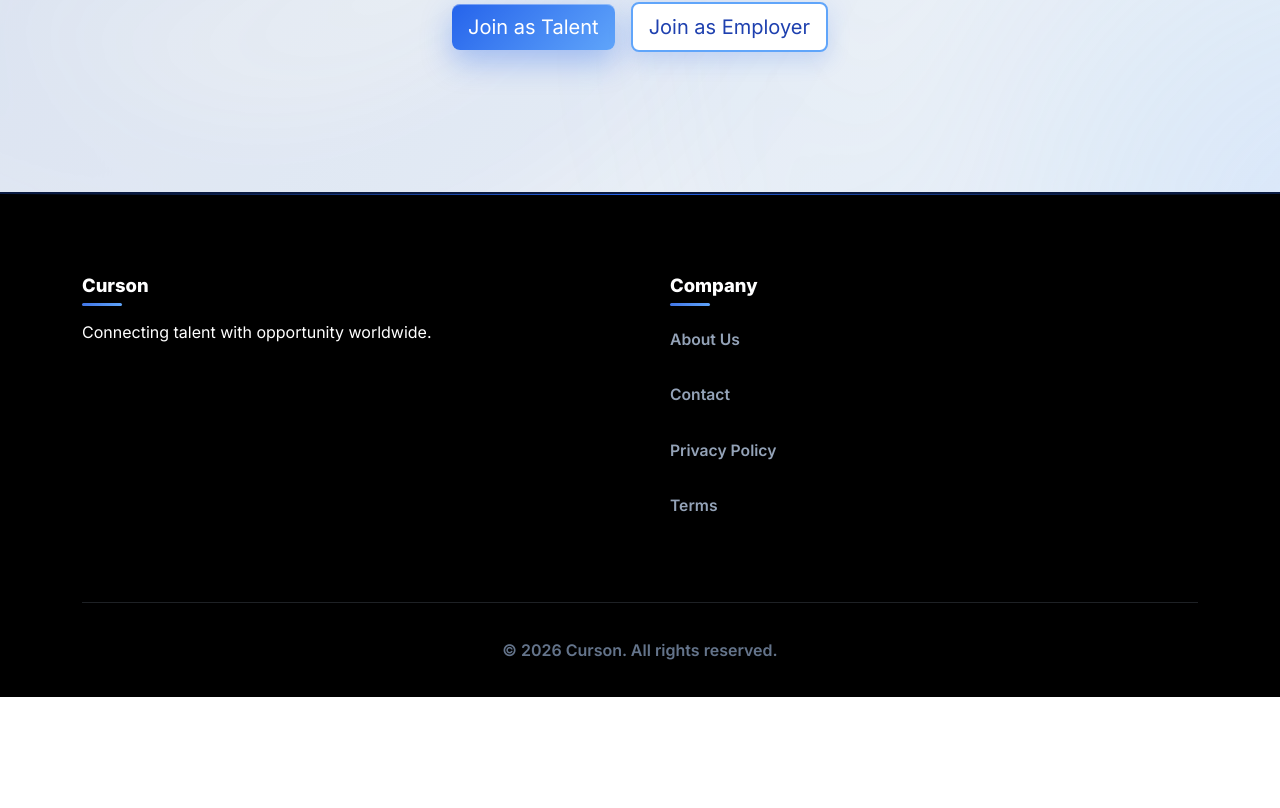
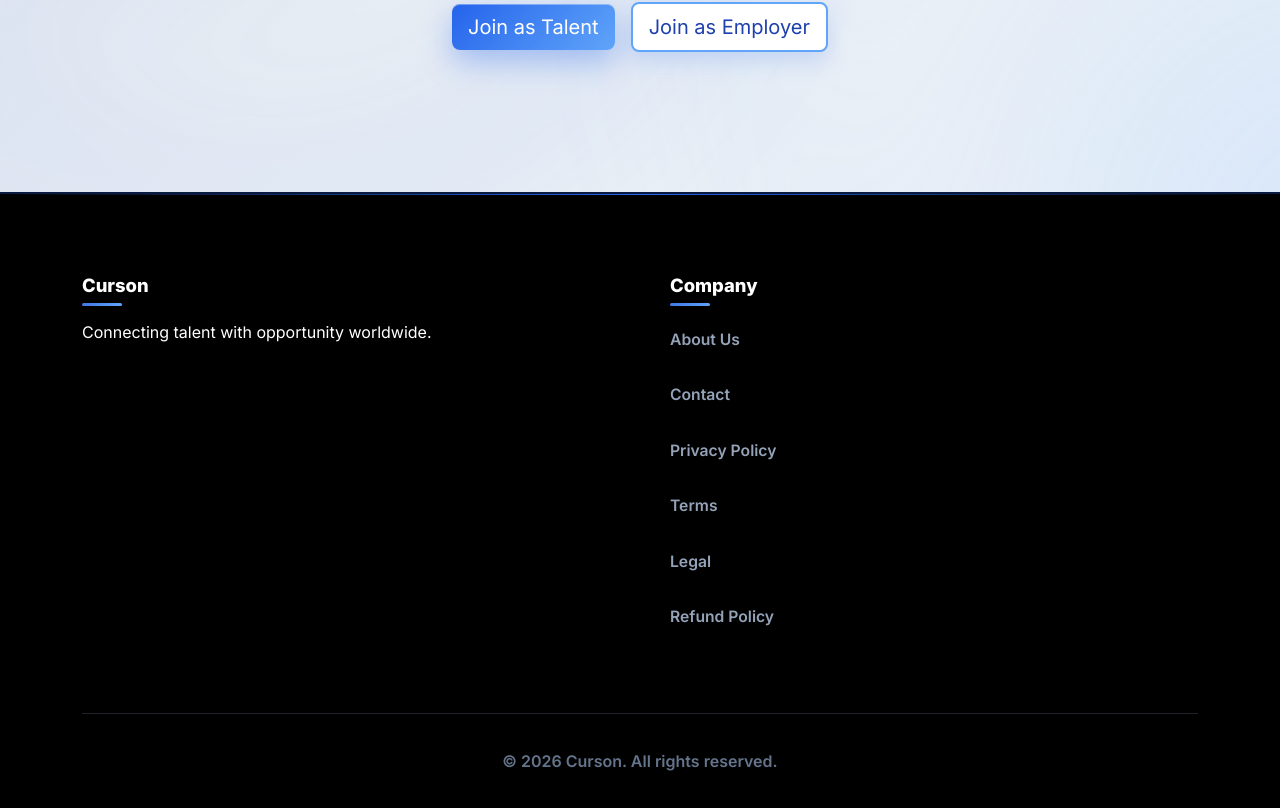
Before and after one commit to Curson-in/jobtalent_frontend, a React (Vite) app: page / in a window 1280 px wide. Shown: the part 7657-8465 px from the top of the page. Before the commit the page ends 8354 px from the top, so only its background shows below. Built offline with nearby package versions, Linux system fonts and the light colour scheme.

Commit message:
page updated

```diff
--- a/src/App.jsx
+++ b/src/App.jsx
@@ -16,7 +16,8 @@ import About from './pages/public/About.jsx';
 import Contact from './pages/public/Contact.jsx';
 import PrivacyPolicy from './pages/public/PrivacyPolicy.jsx';
 import Terms from './pages/public/Terms.jsx';
-
+import Legal from './pages/public/Legal.jsx';
+import RefundPolicy from './pages/public/RefundPolicy.jsx';
 
 
 import OAuthSuccess from './pages/OAuthSuccess.jsx';
@@ -58,7 +59,8 @@ function App() {
 <Route path="/contact" element={<Contact />} />
 <Route path="/privacy" element={<PrivacyPolicy />} />
 <Route path="/terms" element={<Terms />} />
-
+<Route path="/legal" element={<Legal />} />
+<Route path="/refund-policy" element={<RefundPolicy />} />
 
 
 <Route path="/employer/profile" element={<EmployerProfile />} />
--- a/src/pages/Landing.jsx
+++ b/src/pages/Landing.jsx
@@ -438,6 +438,9 @@ export default function Landing() {
                 <li><Link to="/contact">Contact</Link></li>
                 <li><Link to="/privacy">Privacy Policy</Link></li>
                  <li><Link to="/terms">Terms</Link></li>
+                 <li><Link to="/legal">Legal</Link></li>
+                 <li><Link to="/refund-policy">Refund Policy</Link></li>
+
               </ul>
             </div>
           </div>
```
